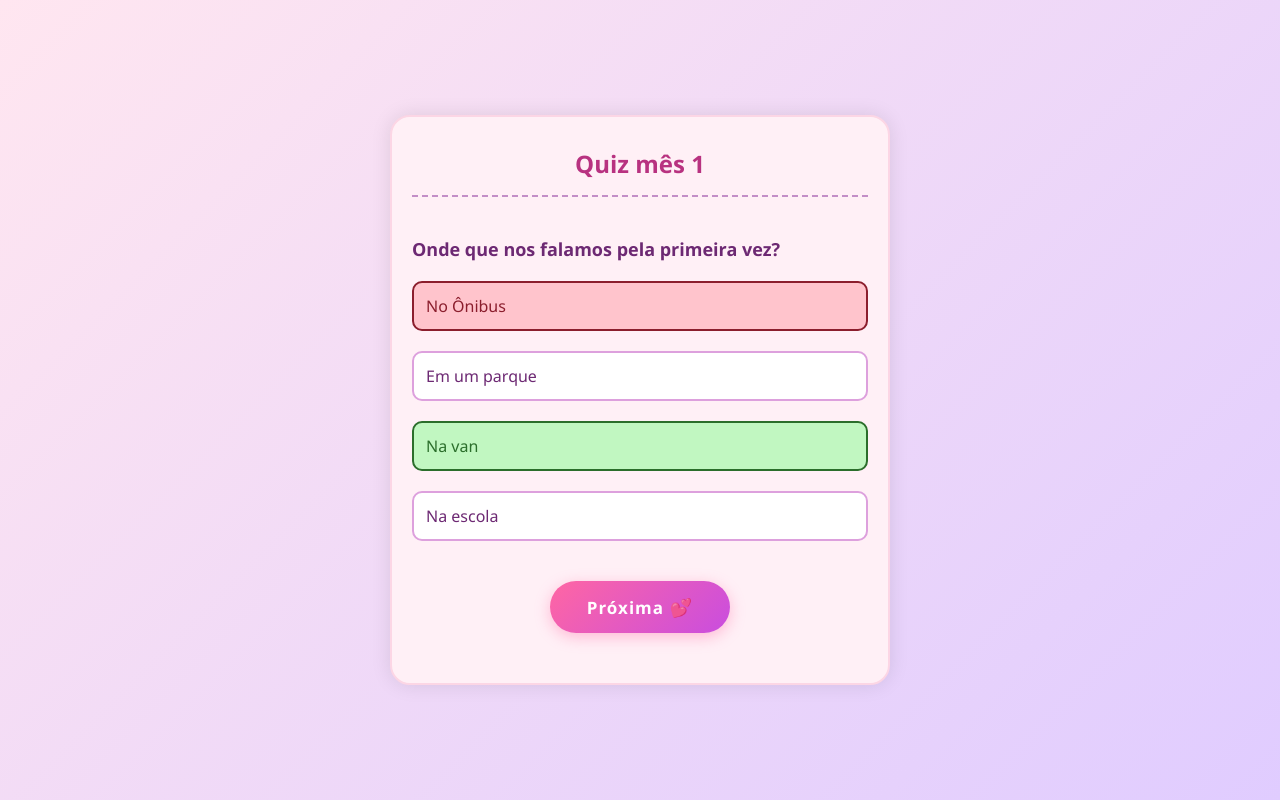
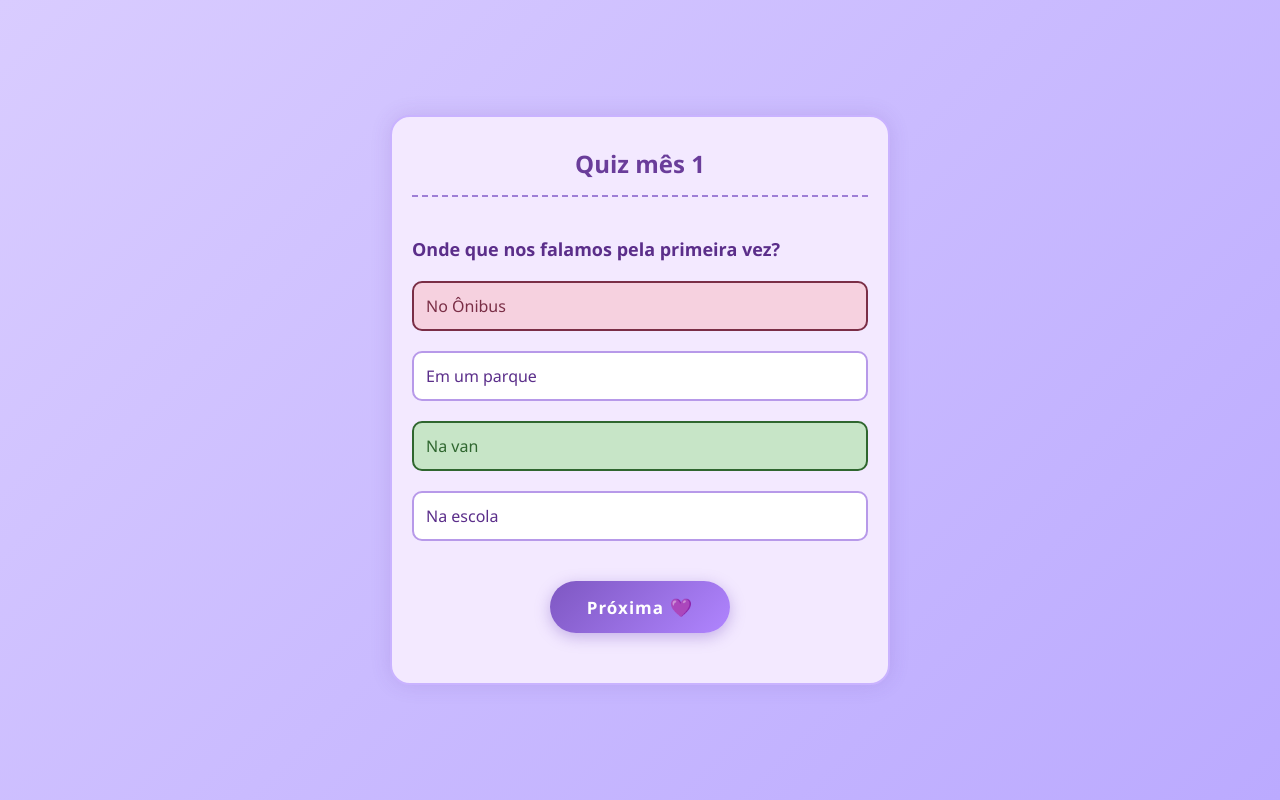
Before and after one commit to jvbd123/lilian, a plain HTML site: page questionario.html in a window 1280 px wide. Both pictures are taken after a click on the button "No Ônibus". Drawn offline with Linux system fonts and the light colour scheme.

Commit message:
alteração no css

```diff
--- a/css/pedido.css
+++ b/css/pedido.css
@@ -2,8 +2,8 @@
 	margin: 0;
 	padding: 0;
 	font-family: 'Segoe UI', Tahoma, Geneva, Verdana, sans-serif;
-    	background: linear-gradient(to bottom right, #ffe6f0, #fff0f5);
-    	color: #800040;
+	background: linear-gradient(to bottom right, #dcd0ff, #f0e6ff);
+	color: #4b0082; /* roxo escuro */
 	display: flex;
 	flex-direction: column;
 	align-items: center;
@@ -16,17 +16,17 @@
 
 .texto {
 	max-width: 800px;
-    	background-color: #ffffffcc;
+	background-color: #f7f0ffcc; /* branco com transparência lilás */
 	border-radius: 20px;
 	padding: 30px;
-    	box-shadow: 0 8px 16px rgba(255, 105, 180, 0.2);
+	box-shadow: 0 8px 16px rgba(123, 104, 238, 0.2); /* sombra roxa suave */
 	backdrop-filter: blur(10px);
 	font-size: 1.2em;
 	line-height: 1.8;
 }
 
 .texto strong {
-    	color: #cc005f;
+	color: #6a0dad; /* roxo vibrante */
 }
 
 .botao {
@@ -38,7 +38,7 @@
 }
 
 .botao button {
-    	background-color: #ff66a3;
+	background-color: #7b68ee; /* roxo médio */
 	border: none;
 	padding: 15px 30px;
 	font-size: 1.1em;
@@ -50,21 +50,21 @@
 }
 
 .botao button:hover {
-    	background-color: #e60073;
+	background-color: #5a47cc; /* roxo mais escuro no hover */
 	transform: scale(1.05);
 }
 
 @keyframes pulse {
 	0% {
-    		box-shadow: 0 0 0 0 rgba(255, 102, 163, 0.6);
+		box-shadow: 0 0 0 0 rgba(123, 104, 238, 0.6); /* sombra roxa pulsante */
 	}
 
 	70% {
-    		box-shadow: 0 0 0 15px rgba(255, 102, 163, 0);
+		box-shadow: 0 0 0 15px rgba(123, 104, 238, 0);
 	}
 
 	100% {
-    		box-shadow: 0 0 0 0 rgba(255, 102, 163, 0);
+		box-shadow: 0 0 0 0 rgba(123, 104, 238, 0);
 	}
 }
 
--- a/css/quiz.css
+++ b/css/quiz.css
@@ -6,7 +6,7 @@
 }
 
 body {
-	background: linear-gradient(135deg, #ffe6f0, #e0ccff);
+	background: linear-gradient(135deg, #d9ccff, #bbaaff);
 	min-height: 100vh;
 	display: flex;
 	align-items: center;
@@ -15,22 +15,22 @@ body {
 }
 
 .app {
-	background: #fff0f6;
+	background: #f3e9ff;
 	width: 100%;
 	max-width: 500px;
 	padding: 30px 20px;
 	border-radius: 20px;
-	box-shadow: 0 0 20px rgba(0, 0, 0, 0.1);
-	border: 2px solid #fcd6e5;
+	box-shadow: 0 0 20px rgba(102, 51, 153, 0.15);
+	border: 2px solid #c9b3ff;
 }
 
 .app h1 {
 	font-size: 24px;
-	color: #b83280;
+	color: #6a3d9a;
 	font-weight: 700;
 	text-align: center;
 	margin-bottom: 20px;
-	border-bottom: 2px dashed #c38ec7;
+	border-bottom: 2px dashed #9e7ed6;
 	padding-bottom: 15px;
 }
 
@@ -40,17 +40,17 @@ body {
 
 .quiz h2 {
 	font-size: 18px;
-	color: #6d2973;
+	color: #5b2e8a;
 	font-weight: 600;
 	margin-bottom: 10px;
 }
 
 .btn {
 	background: #ffffff;
-	color: #6d2973;
+	color: #5b2e8a;
 	font-weight: 500;
 	width: 100%;
-	border: 2px solid #dda0dd;
+	border: 2px solid #b799e9;
 	padding: 12px;
 	margin: 10px 0;
 	text-align: left;
@@ -61,12 +61,12 @@ body {
 }
 
 .btn:hover {
-	background-color: #f0d4f5;
+	background-color: #e7d9ff;
 	transform: scale(1.02);
 }
 
 .next-btn {
-	background: linear-gradient(135deg, #ff66a3, #c94ddf);
+	background: linear-gradient(135deg, #7e57c2, #b085ff);
 	color: white;
 	font-weight: 700;
 	width: 180px;
@@ -77,7 +77,7 @@ body {
 	display: none;
 	cursor: pointer;
 	transition: all 0.4s ease;
-	box-shadow: 0 4px 15px rgba(255, 102, 163, 0.4);
+	box-shadow: 0 4px 15px rgba(126, 87, 194, 0.4);
 	text-align: center;
 	position: relative;
 	font-size: 17px;
@@ -85,27 +85,26 @@ body {
 }
 
 .next-btn::after {
-	content: " 💕";
+	content: " 💜";
 	font-size: 18px;
 }
 
 .next-btn:hover {
-	background: linear-gradient(135deg, #e0488e, #a34cc5);
+	background: linear-gradient(135deg, #5e3a9d, #7a57c8);
 	transform: scale(1.05);
-	box-shadow: 0 6px 18px rgba(199, 21, 133, 0.5);
+	box-shadow: 0 6px 18px rgba(110, 55, 180, 0.5);
 }
 
-
 .correct {
-	background: #c1f7c1 !important;
-	color: #2b6e2b;
-	border-color: #2b6e2b;
+	background: #c7e5c7 !important;
+	color: #2f662f;
+	border-color: #2f662f;
 }
 
 .incorrect {
-	background: #ffc4cc !important;
-	color: #8b1e2d;
-	border-color: #8b1e2d;
+	background: #f6d1df !important;
+	color: #7a2e46;
+	border-color: #7a2e46;
 }
 
 /* Responsividade */
--- a/css/style.css
+++ b/css/style.css
@@ -2,13 +2,13 @@
     max-width: 80%;
     margin: 0 auto;
     border-radius: 16px;
-    box-shadow: 0 0 15px rgba(0,0,0,0.2);
+    box-shadow: 0 0 15px rgba(75, 0, 130, 0.2);  /* sombra roxa */
     object-fit: cover;
 }
 
 .carousel-item button {
     color: white;
-    background-color: #ff4081;
+    background-color: #7b68ee; /* roxo médio */
     border: none;
     padding: 10px 20px;
     border-radius: 25px;
@@ -20,12 +20,12 @@
 
 .carousel-item button:hover {
     transform: scale(1.1);
-    background-color: #ff79a6;
+    background-color: #9a8bff; /* roxo claro */
 }
 
 .btn {
     height: 50px;
-    background-color: #ff4081;
+    background-color: #7b68ee;
     color: white;
     border-radius: 12px;
     border: none;
@@ -37,12 +37,13 @@ body p {
     margin-top: 50px;
     font-size: 1.1em;
     line-height: 1.6;
+    color: #4b0082; /* roxo escuro */
 }
 
 body h1 {
     margin-left: 3%;
     margin-top: 50px;
-    color: #ff0066;
+    color: #6a5acd; /* roxo vibrante */
     font-size: 2.2em;
     animation: subir 1s ease-in-out;
 }
@@ -51,8 +52,8 @@ body {
     font-family: Arial, Helvetica, sans-serif;
     text-align: justify;
     text-transform: capitalize;
-    background: linear-gradient(to bottom right, #ffe0f0, #ffffff);
-    color: #333;
+    background: linear-gradient(to bottom right, #dcd0ff, #f0e6ff);
+    color: #4b0082;
 }
 
 .txt {
@@ -61,6 +62,7 @@ body {
     margin-right: 40px;
     text-transform: none;
     font-size: 1em;
+    color: #4b0082;
 }
 
 #amor {
@@ -69,8 +71,8 @@ body {
     width: 90%;
     max-width: 410px;
     height: auto;
-    border: 5px solid #ff69b4;
-    box-shadow: 0 0 30px rgba(255, 105, 180, 0.6);
+    border: 5px solid #9370db; /* roxo médio */
+    box-shadow: 0 0 30px rgba(147, 112, 219, 0.6);
     animation: pulsar 2s infinite;
     border-radius: 20px;
     object-fit: cover;
@@ -79,17 +81,18 @@ body {
 #logo {
     width: 120px;
     margin-top: 15px;
-    filter: drop-shadow(0 0 5px #ff4081);
+    filter: drop-shadow(0 0 5px #7b68ee);
 }
 
 #ft {
     text-decoration: underline;
     font-size: 1em;
     font-family: Georgia, 'Times New Roman', Times, serif;
+    color: #4b0082;
 }
 
 #Tamo {
-    color: rgb(250, 6, 6);
+    color: rgb(107, 63, 187); /* roxo vivo */
     animation: piscar 2s infinite;
     font-weight: bold;
     font-size: 5vw; /* Responsivo */
@@ -154,16 +157,17 @@ body {
         width: 80px;
     }
 }
+
 .button {
   display: flex;
   justify-content: center;
   align-items: center;
   padding: 20px 0;
-  background-color: #ffe0f0;
+  background-color: #dcd0ff;
 }
 
 .button .btn {
-  background-color: #ff4081;
+  background-color: #7b68ee;
   color: white;
   padding: 12px 24px;
   border: none;
@@ -172,10 +176,10 @@ body {
   font-weight: bold;
   cursor: pointer;
   transition: transform 0.3s ease;
-  box-shadow: 0 4px 15px rgba(255, 64, 129, 0.4);
+  box-shadow: 0 4px 15px rgba(123, 104, 238, 0.4);
 }
 
 .button .btn:hover {
   transform: scale(1.05);
-  background-color: #ff79a6;
+  background-color: #9a8bff;
 }
```
Lines whose indentation alone changed are shown as unchanged.
